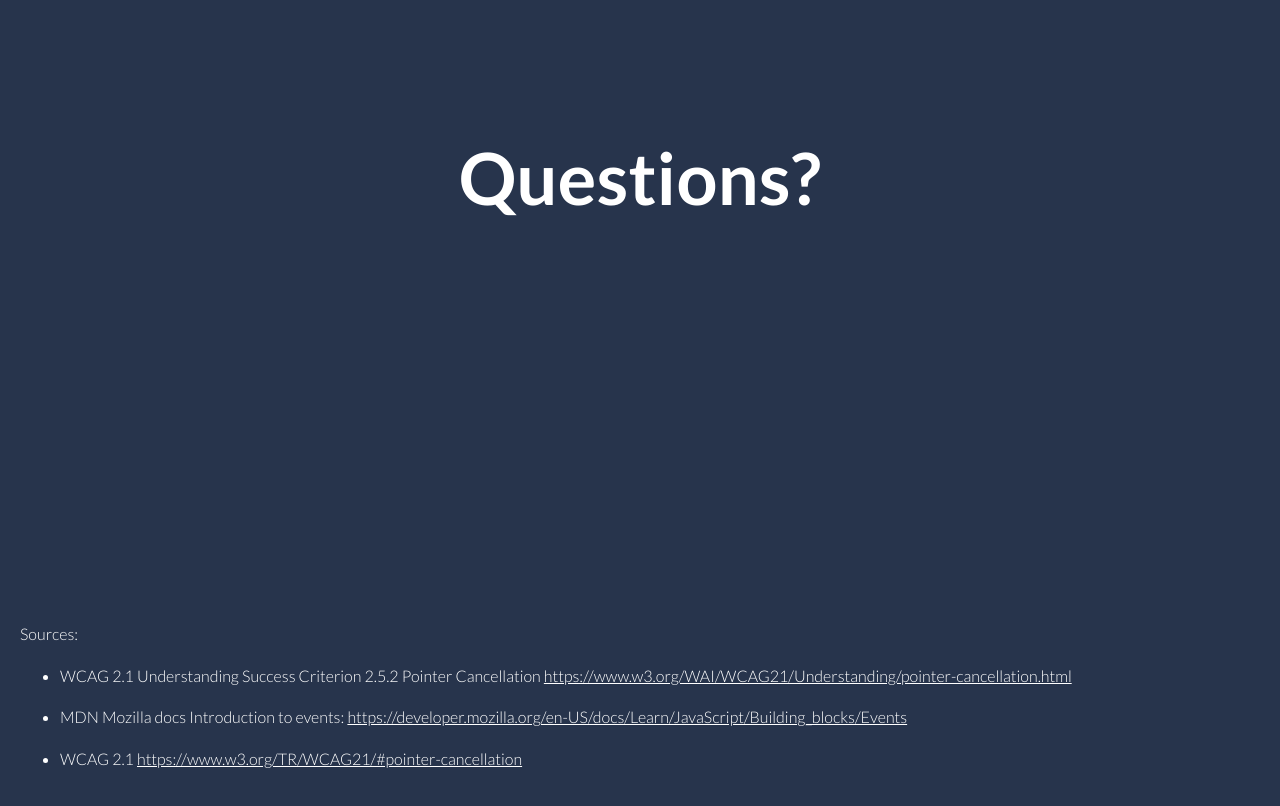
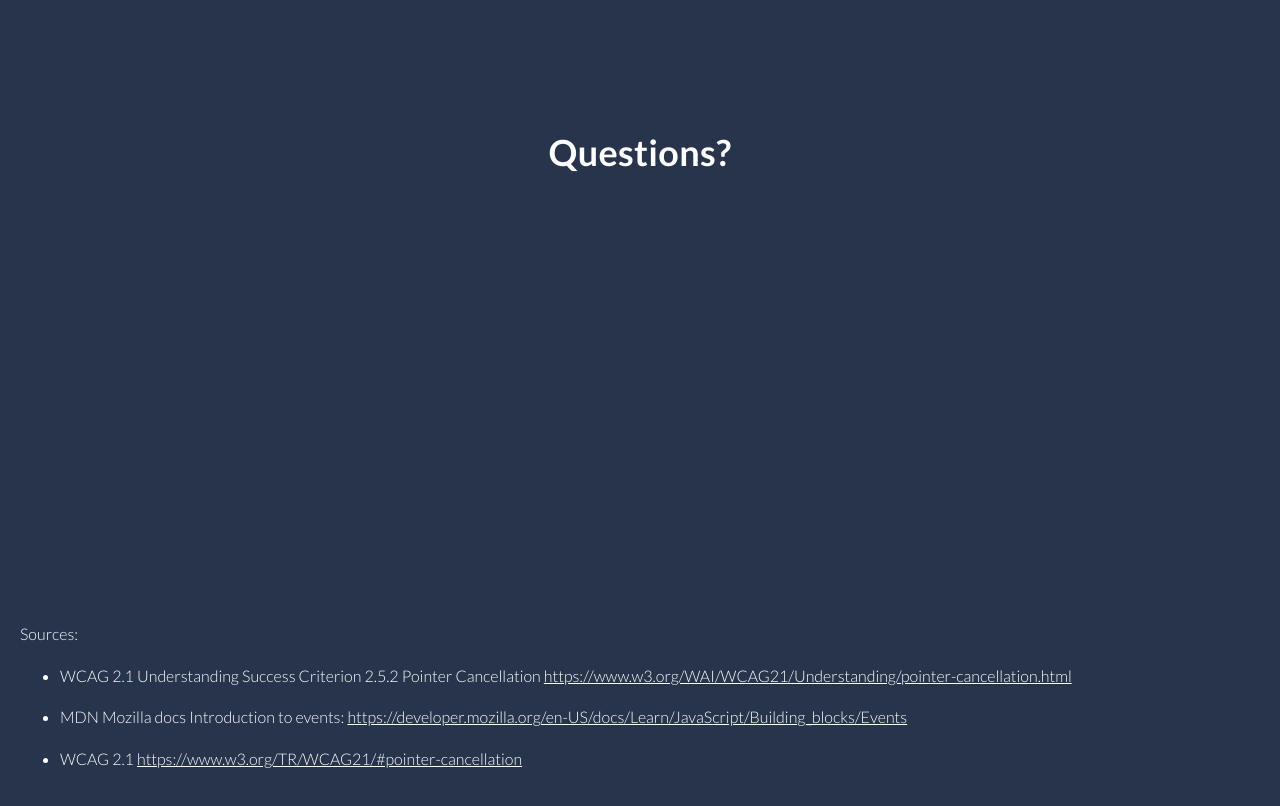
Before and after one commit to offsetChris/a11y-workshop-downevents, a website: page index.html in a window 1280 px wide. Shown: the part 7060-7866 px from the top of the page. Drawn offline with Linux system fonts and the light colour scheme.

Commit message:
style fix

```diff
--- a/styles/style.css
+++ b/styles/style.css
@@ -161,7 +161,7 @@ pre{
   border:none;
   margin-top:30%;
   text-align:center;
-  font-size:3em;
+  font-size:1.5em;
 }
 #demo8Content, #demo9Content{
   display:inline-block;
```
